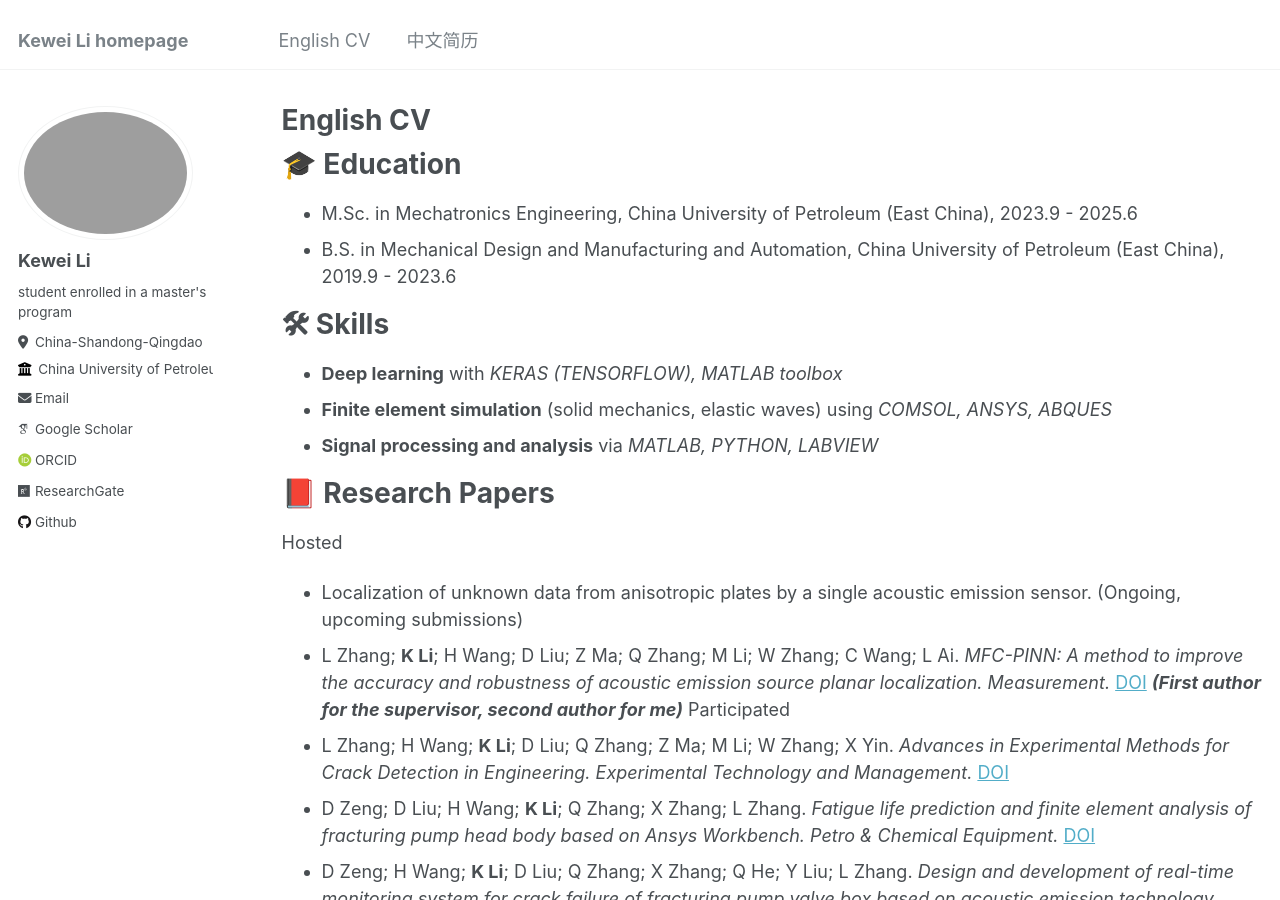
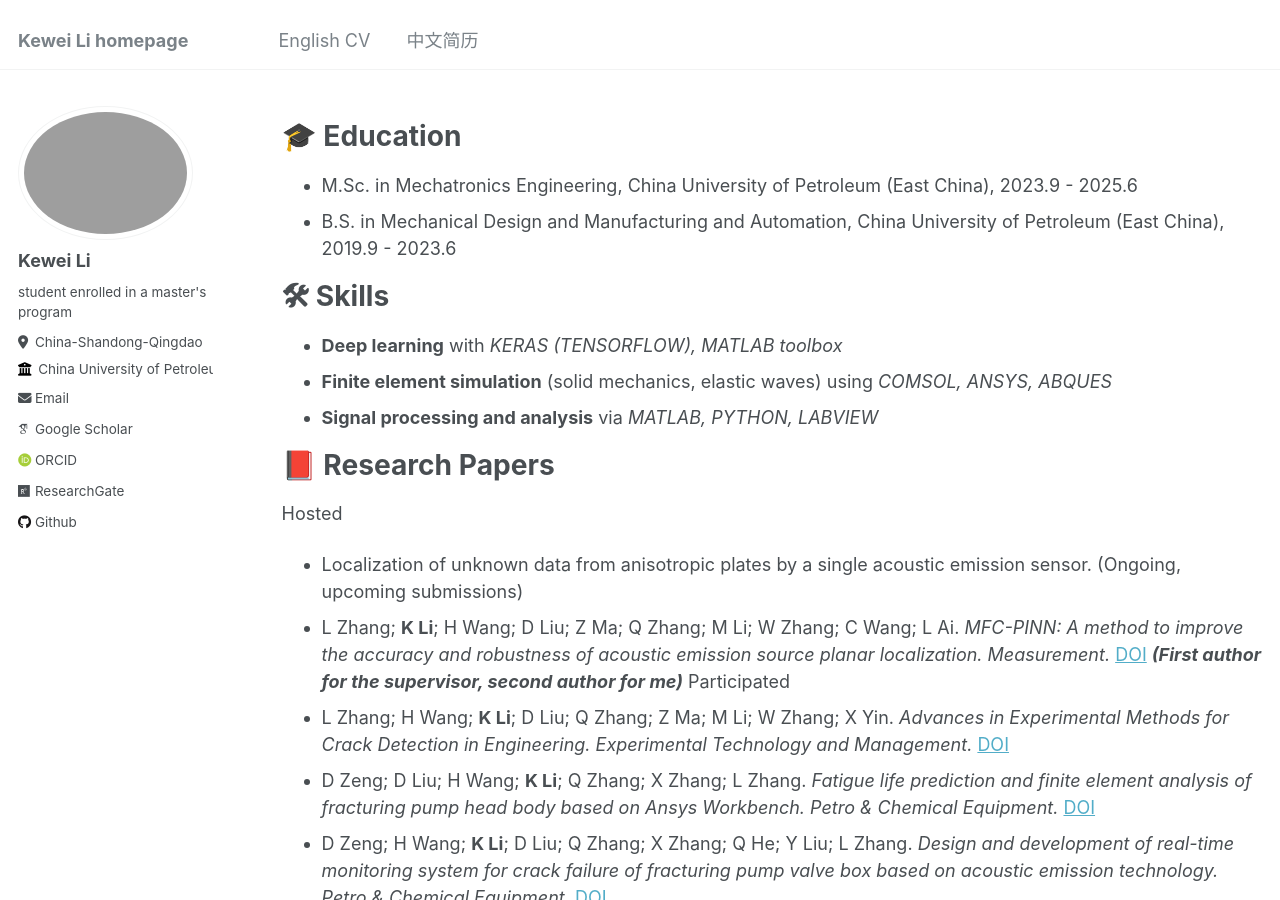
Before and after one commit to TheHangedManC/TheHangedManC-thehangedmanc.github.io, a Jekyll site: the page built from _pages/cv.md, in a window 1280 px wide and 900 px high. Built offline with Jekyll 4.4.1, drawn with Linux system fonts in a browser that asks for light colours; some web fonts are replaced.

Commit message:
Update cv.md

```diff
--- a/_pages/cv.md
+++ b/_pages/cv.md
@@ -1,6 +1,6 @@
 ---
 layout: archive
-title: "English CV"
+title: #"English CV"
 permalink: /ecv/
 author_profile: true
 redirect_from:
```
